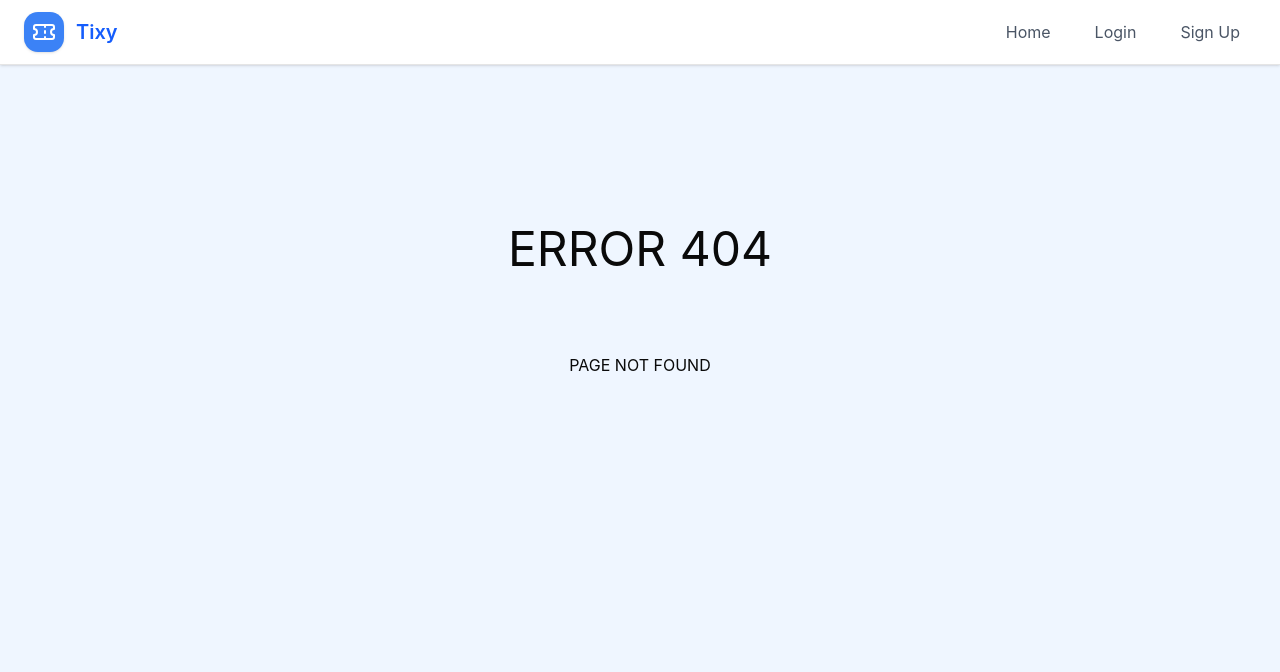
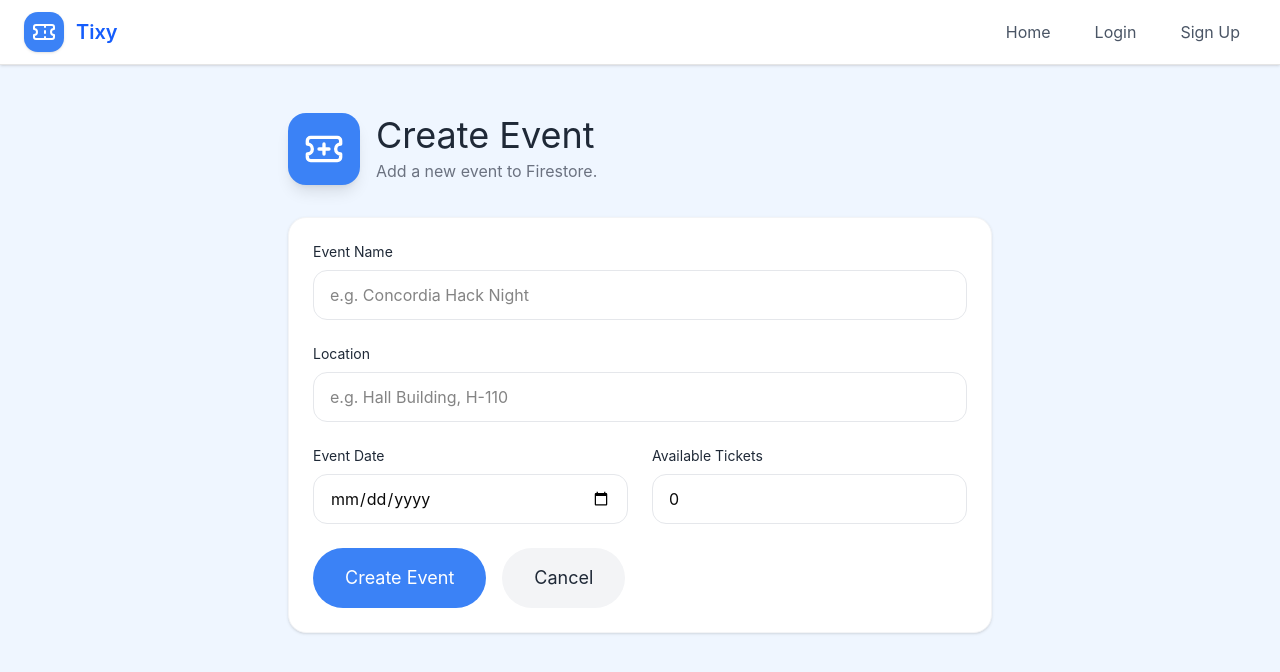
Before and after one commit to reemaaboudraz/DebugDivision, a React (Vite) app in the folder frontend/: page /organizer/events/create in a window 1280 px wide. Before the commit this address led to /404. Shown: the top 672 px of the page. Built offline with nearby package versions, Linux system fonts and the light colour scheme; no server answers.

Commit message:
implemented event creation for organizer

```diff
--- /dev/null
+++ b/frontend/src/models/Event.ts
@@ -0,0 +1,11 @@
+export type CreateEventRequest = {
+  name: string;
+  location: string;
+  availableTickets: number;
+  eventDateMillis: number;   // date-only stored as noon UTC
+  organizerId?: string;      // temporary until auth
+};
+
+export type CreateEventResponse = {
+  id: string;
+};
--- /dev/null
+++ b/frontend/src/pages/CreateEventPage.tsx
@@ -0,0 +1,154 @@
+import { useState } from "react";
+import { createEvent } from "@/services/events";
+import type { CreateEventRequest } from "@/models/Event";
+import { TicketPlus } from "lucide-react";
+import { Link, useNavigate } from "react-router-dom";
+
+// Convert yyyy-mm-dd (from <input type="date">) to noon UTC in millis
+function dateOnlyToNoonUtcMillis(dateStr: string): number {
+  // dateStr example: "2026-03-02"
+  const [y, m, d] = dateStr.split("-").map(Number);
+  if (!y || !m || !d) return 0;
+  return Date.UTC(y, m - 1, d, 12, 0, 0, 0); // noon UTC
+}
+
+export default function CreateEventPage() {
+  const nav = useNavigate();
+  const [submitting, setSubmitting] = useState(false);
+  const [error, setError] = useState<string | null>(null);
+  const [createdId, setCreatedId] = useState<string | null>(null);
+
+  const [name, setName] = useState("");
+  const [location, setLocation] = useState("");
+  const [availableTickets, setAvailableTickets] = useState<number>(0);
+  const [dateOnly, setDateOnly] = useState("");
+
+  async function onSubmit(e: React.FormEvent) {
+    e.preventDefault();
+    setError(null);
+    setCreatedId(null);
+
+    if (!name.trim()) return setError("Event name is required.");
+    if (!dateOnly) return setError("Event date is required.");
+    if (availableTickets < 0) return setError("Available tickets must be 0 or more.");
+
+    const eventDateMillis = dateOnlyToNoonUtcMillis(dateOnly);
+    if (!eventDateMillis) return setError("Invalid date.");
+
+    const payload: CreateEventRequest = {
+      name: name.trim(),
+      location: location.trim(),
+      availableTickets,
+      eventDateMillis,
+      organizerId: "temp-organizer", // TODO: replace when auth exists
+    };
+
+    setSubmitting(true);
+    try {
+      const res = await createEvent(payload);
+      setCreatedId(res.id);
+      nav("/organizer/dashboard", { replace: true });
+    } catch (err: any) {
+      setError(err?.message ?? "Failed to create event.");
+    } finally {
+      setSubmitting(false);
+    }
+  }
+
+  return (
+    <div className="max-w-3xl mx-auto px-4 sm:px-6 lg:px-8 py-12">
+      <div className="mb-8">
+        <div className="flex items-center gap-4">
+          <div className="bg-[#3B82F6] p-4 rounded-2xl shadow-lg">
+            <TicketPlus className="w-10 h-10 text-white" />
+          </div>
+          <div>
+            <h1 className="text-4xl text-[#1F2937]">Create Event</h1>
+            <p className="text-[#6B7280] mt-1">
+              Add a new event to Firestore.
+            </p>
+          </div>
+        </div>
+      </div>
+
+      <form
+        onSubmit={onSubmit}
+        className="bg-white rounded-2xl p-6 shadow border border-gray-100 space-y-6"
+      >
+        {error ? (
+          <div className="bg-red-50 text-red-700 border border-red-100 rounded-xl p-3">
+            {error}
+          </div>
+        ) : null}
+
+        {createdId ? (
+          <div className="bg-green-50 text-green-700 border border-green-100 rounded-xl p-3">
+            Event created! id: {createdId}
+          </div>
+        ) : null}
+
+        <div>
+          <label className="block text-sm text-[#1F2937] mb-2">Event Name</label>
+          <input
+            className="w-full rounded-xl border border-gray-200 px-4 py-3 focus:outline-none focus:ring-2 focus:ring-blue-200"
+            value={name}
+            onChange={(e) => setName(e.target.value)}
+            placeholder="e.g. Concordia Hack Night"
+          />
+        </div>
+
+        <div>
+          <label className="block text-sm text-[#1F2937] mb-2">Location</label>
+          <input
+            className="w-full rounded-xl border border-gray-200 px-4 py-3 focus:outline-none focus:ring-2 focus:ring-blue-200"
+            value={location}
+            onChange={(e) => setLocation(e.target.value)}
+            placeholder="e.g. Hall Building, H-110"
+          />
+        </div>
+
+        <div className="grid grid-cols-1 sm:grid-cols-2 gap-6">
+          <div>
+            <label className="block text-sm text-[#1F2937] mb-2">Event Date</label>
+            <input
+              type="date"
+              className="w-full rounded-xl border border-gray-200 px-4 py-3 focus:outline-none focus:ring-2 focus:ring-blue-200"
+              value={dateOnly}
+              onChange={(e) => setDateOnly(e.target.value)}
+            />
+          </div>
+
+          <div>
+            <label className="block text-sm text-[#1F2937] mb-2">
+              Available Tickets
+            </label>
+            <input
+              type="number"
+              min={0}
+              className="w-full rounded-xl border border-gray-200 px-4 py-3 focus:outline-none focus:ring-2 focus:ring-blue-200"
+              value={availableTickets}
+              onChange={(e) => setAvailableTickets(Number(e.target.value))}
+            />
+          </div>
+        </div>
+
+        <div className="flex flex-wrap gap-4">
+          <button
+            type="submit"
+            disabled={submitting}
+            className="px-8 py-4 bg-[#3B82F6] text-white rounded-full hover:bg-[#2563EB] hover:shadow-lg hover:scale-105 transition-all text-lg disabled:opacity-60 disabled:hover:scale-100"
+          >
+            {submitting ? "Creating..." : "Create Event"}
+          </button>
+
+          <Link
+            to="/organizer/dashboard"
+            className="px-8 py-4 bg-gray-100 text-[#1F2937] rounded-full hover:shadow-lg hover:scale-105 transition-all text-lg"
+          >
+            Cancel
+          </Link>
+        </div>
+      </form>
+    </div>
+  );
+}
--- a/frontend/src/pages/Login.tsx
+++ b/frontend/src/pages/Login.tsx
@@ -1,5 +1,5 @@
 import { useState } from "react";
-import { Link, useNavigate } from "react-router";
+import { Link, useNavigate } from "react-router-dom";
 import { Mail, Lock } from "lucide-react";
 
 export default function Login() {
@@ -13,8 +13,9 @@ export default function Login() {
         e.preventDefault();
         // Mock login - in a real app, this would authenticate with Firebase
         console.log("Login attempt:", formData);
-        // Redirect to home page after "login"
-        navigate("/");
+        // FOR TESTING WHILE AUTHENTICATION ISNT IMPLEMENTED
+        const isOrganizer = formData.emailOrPhone.toLowerCase().includes("org");
+        navigate(isOrganizer ? "/organizer/dashboard" : "/");
     };
 
     return (
--- /dev/null
+++ b/frontend/src/pages/OrganizerDashboard.tsx
@@ -0,0 +1,38 @@
+import { Link } from "react-router-dom";
+import { TicketPlus } from "lucide-react";
+
+export default function OrganizerDashboard() {
+  return (
+    <div className="max-w-7xl mx-auto px-4 sm:px-6 lg:px-8 py-16">
+      <div className="bg-white rounded-3xl shadow-lg p-8 border border-gray-200">
+        <div className="flex items-center gap-4 mb-6">
+          <div className="bg-[#3B82F6] p-4 rounded-2xl shadow-lg">
+            <TicketPlus className="w-10 h-10 text-white" />
+          </div>
+          <div>
+            <h1 className="text-4xl text-[#1F2937]">Organizer Dashboard</h1>
+            <p className="text-[#6B7280] mt-1">
+              Create and manage events.
+            </p>
+          </div>
+        </div>
+
+        <div className="flex gap-4 flex-wrap">
+          <Link
+            to="/organizer/events/create"
+            className="px-8 py-4 bg-[#10B981] text-white rounded-full hover:bg-[#059669] hover:shadow-lg hover:scale-105 transition-all text-lg"
+          >
+            Create Event
+          </Link>
+
+          <Link
+            to="/"
+            className="px-8 py-4 bg-gray-100 text-[#1F2937] rounded-full hover:shadow-lg hover:scale-105 transition-all text-lg"
+          >
+            Back to Home
+          </Link>
+        </div>
+      </div>
+    </div>
+  );
+}
--- a/frontend/src/pages/Signup.tsx
+++ b/frontend/src/pages/Signup.tsx
@@ -1,5 +1,5 @@
 import { useState } from "react";
-import { Link, useNavigate } from "react-router";
+import { Link, useNavigate } from "react-router-dom";
 import { User, Mail, Lock, CheckCircle } from "lucide-react";
 
 export default function SignUp() {
--- /dev/null
+++ b/frontend/src/services/events.ts
@@ -0,0 +1,20 @@
+import type { CreateEventRequest, CreateEventResponse } from "@/models/Event";
+
+const API_BASE = import.meta.env.VITE_API_BASE_URL ?? "http://localhost:8080";
+
+export async function createEvent(
+  payload: CreateEventRequest
+): Promise<CreateEventResponse> {
+  const res = await fetch(`${API_BASE}/events/create`, {
+    method: "POST",
+    headers: { "Content-Type": "application/json" },
+    body: JSON.stringify(payload),
+  });
+
+  if (!res.ok) {
+    const text = await res.text().catch(() => "");
+    throw new Error(text || `Create event failed (${res.status})`);
+  }
+
+  return res.json();
+}
```
Also changed, not shown: frontend/src/router/Router.tsx (+10 -0 lines).
